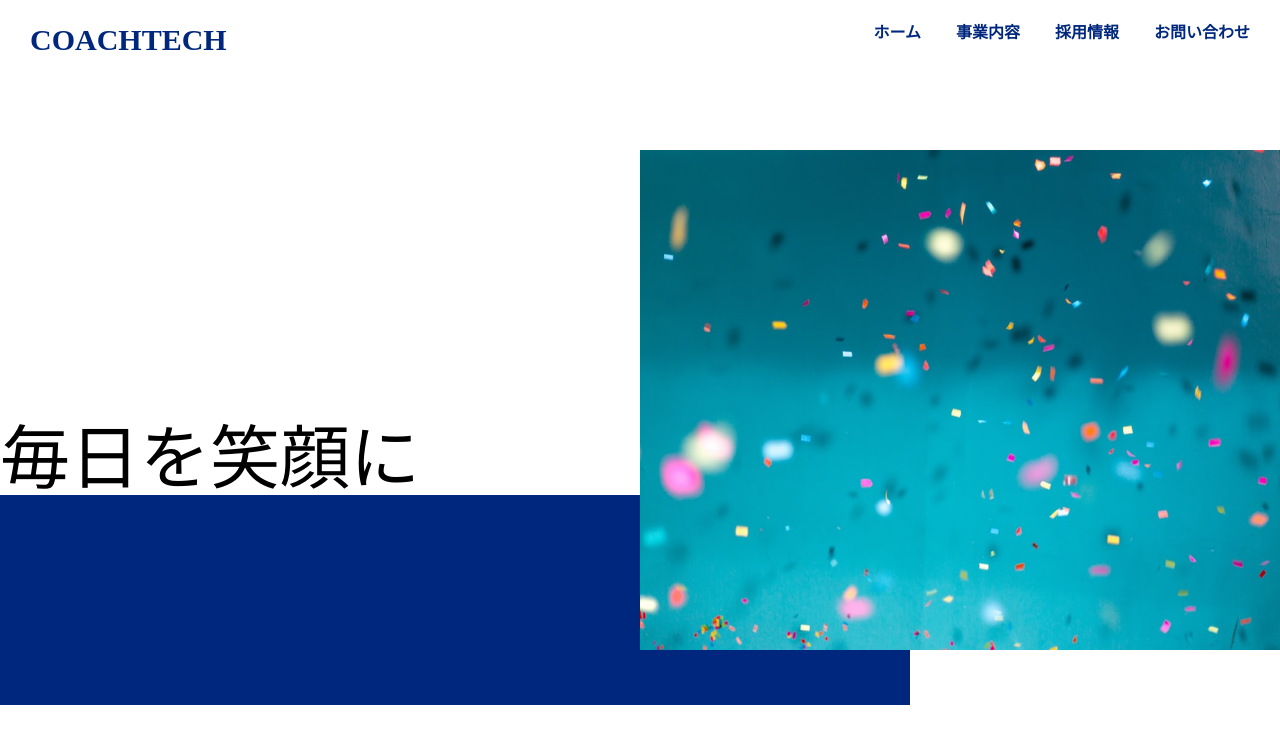
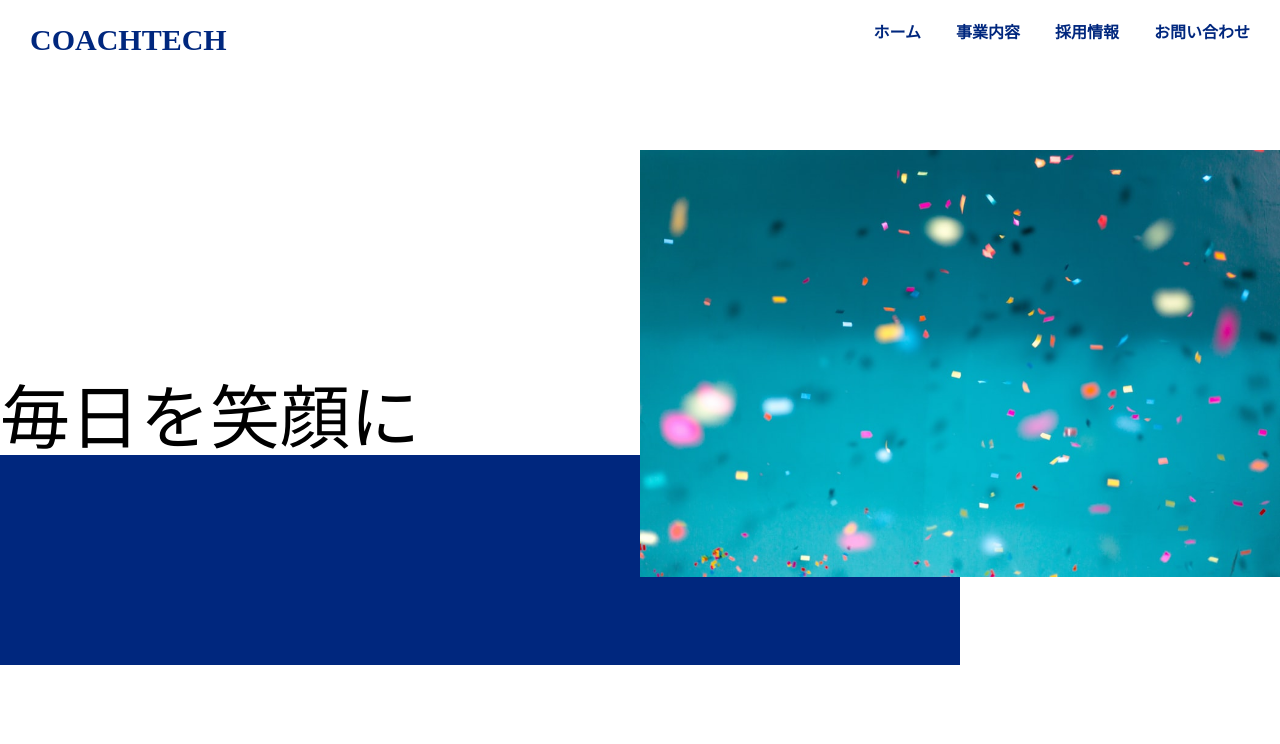
Before and after one commit to mymnsd/20240215_nisida_css, a plain HTML site: page index.html in a window 1280 px wide. Drawn offline with Linux system fonts and the light colour scheme.

Commit message:
再再度修正しました

```diff
--- a/css/style.css
+++ b/css/style.css
@@ -33,8 +33,8 @@
 .relative__img{
     display: block;
     margin: 0 0 0 auto;
-    max-width: 50%;
-    height: 500px;
+    width: 50%;
+    height: auto;
 }
 
 .relative__img img{
@@ -43,9 +43,9 @@
 
 .absolute{
     position: absolute;
-    top: 275px;
+    top: 55%;
     left: 0;
-    right: 370px;
+    right: 25%;
     z-index: -10;
 }
 
```
